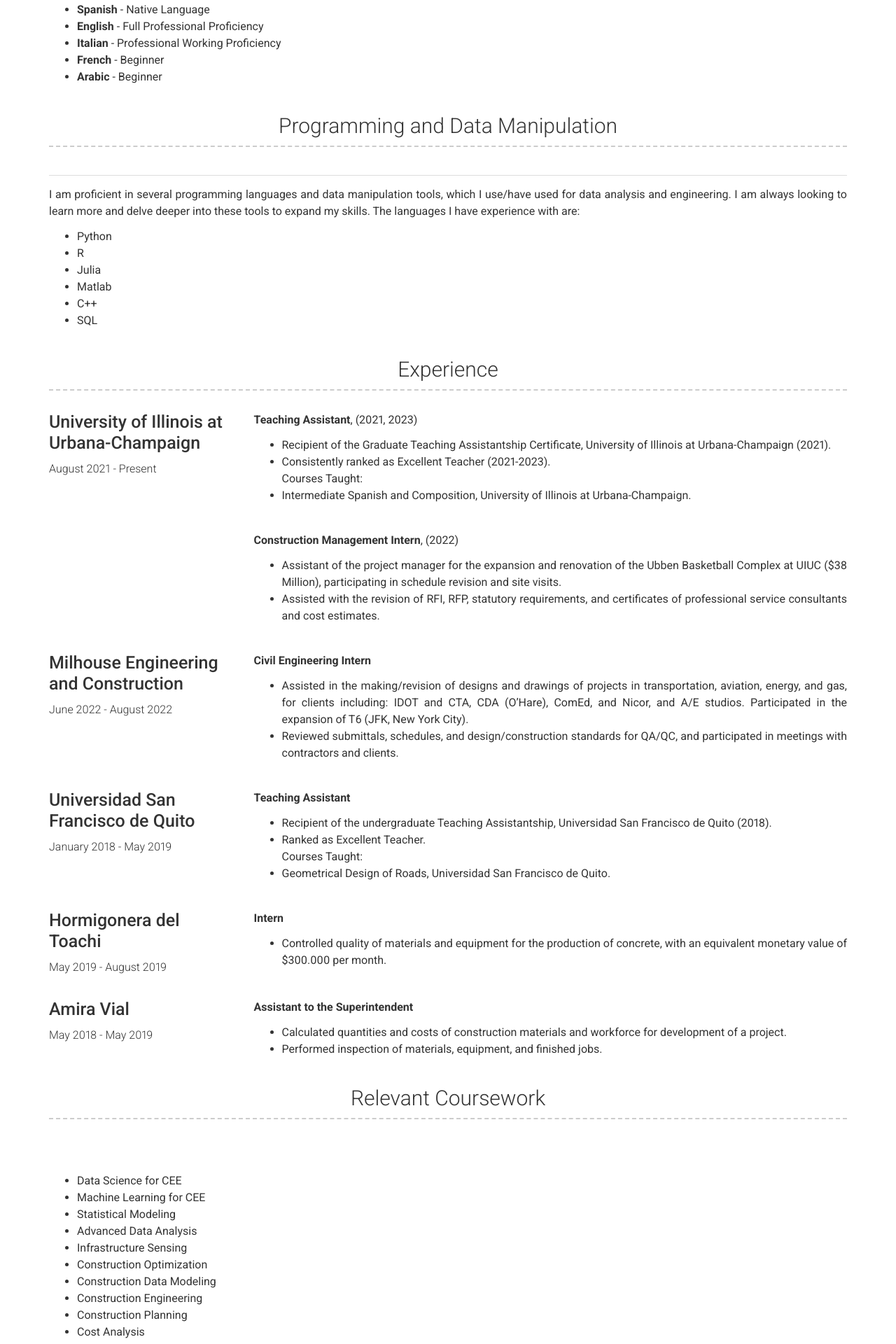
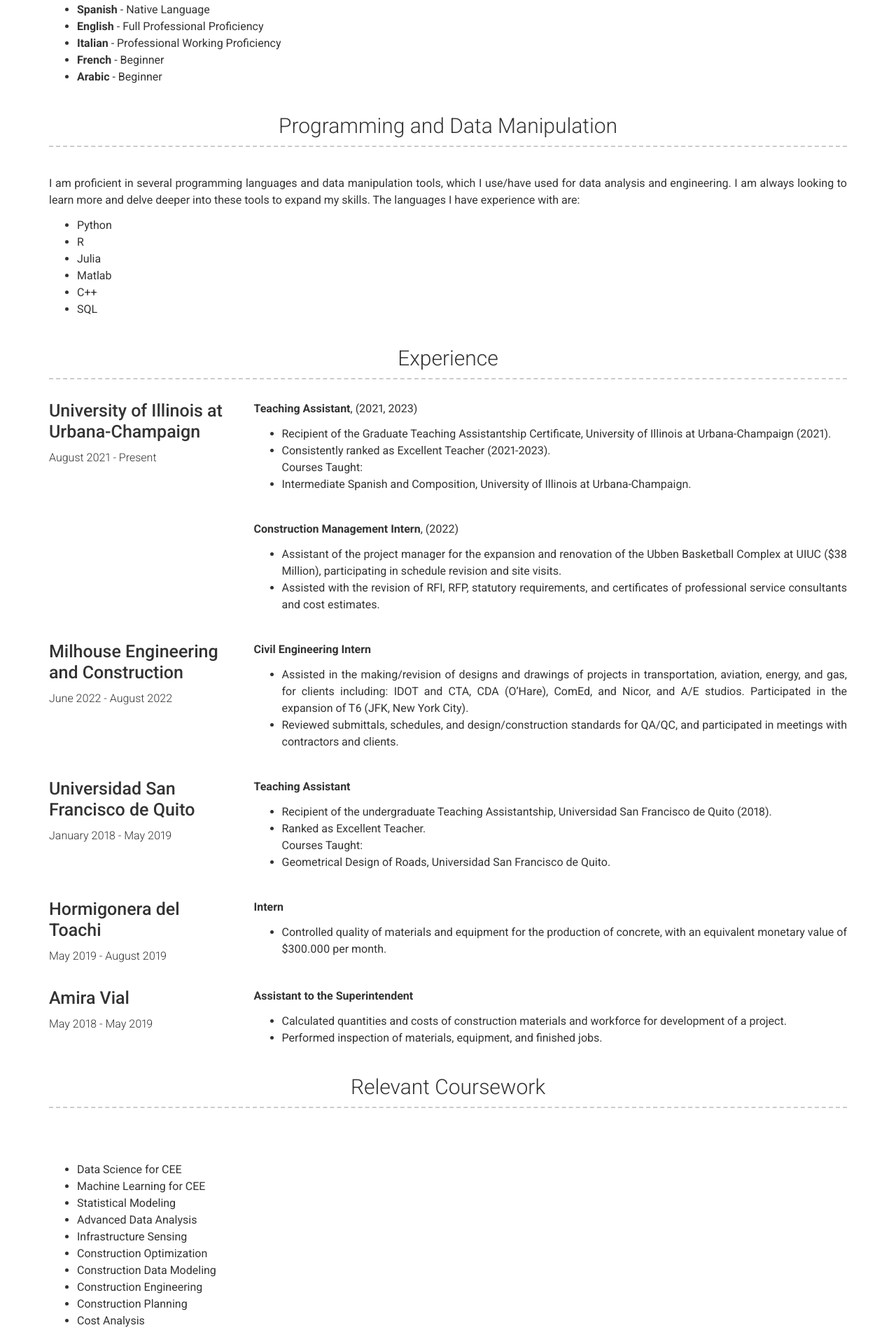
Before and after one commit to fsaudm/fsaudm.github.io, a Jekyll site: the page built from index.md, in a window 1280 px wide. Shown: the part 1519-3439 px from the top of the page at 70% size. Built offline with Jekyll 4.4.1, drawn with Linux system fonts in a browser that asks for light colours.

```diff
--- a/_includes/programming.html
+++ b/_includes/programming.html
@@ -1,6 +1,5 @@
 <div class="container programming-container">
   <h3>{{ site.programming_title | default: "Programming and Data Manupulation" }}</h3>
-  <hr> <!-- This is the horizontal line -->
   <p>
     {{ site.data.programming.description }}
   </p>
```
